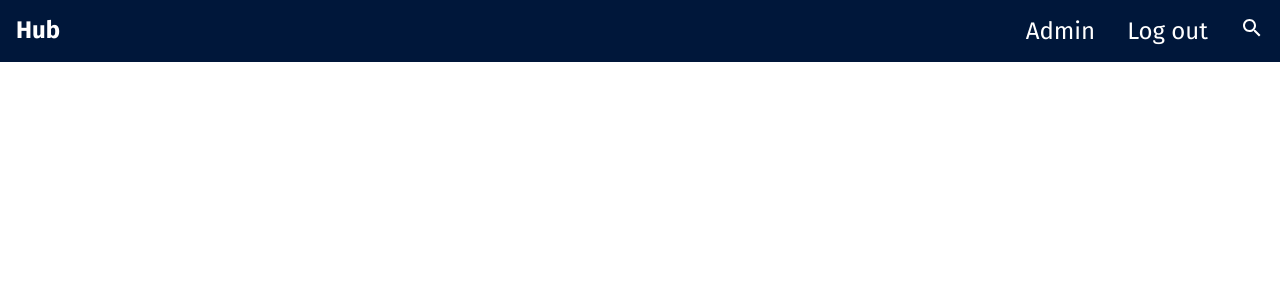
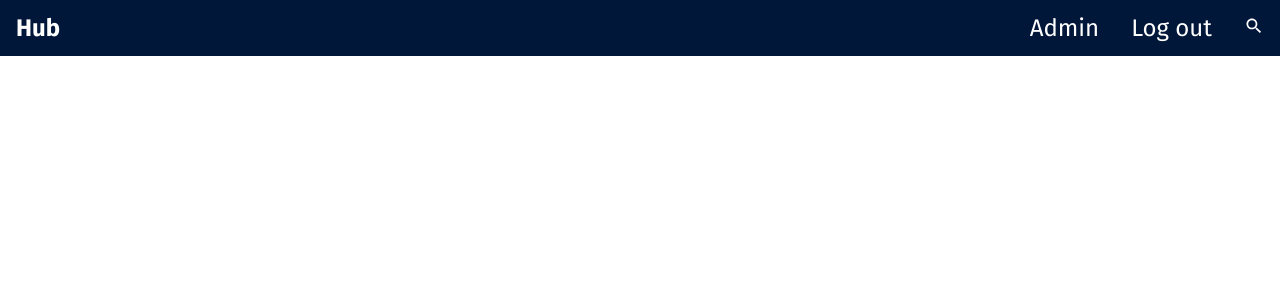
Before and after one commit to SirMorland/huld-hub, a React (Create React App) app in the folder web/: page / in a window 1280 px wide. Shown: the top 300 px of the page. Built offline with nearby package versions, Linux system fonts and the light colour scheme.

Commit message:
fix: navbar height

```diff
--- a/web/src/components/NavBar/NavBar.js
+++ b/web/src/components/NavBar/NavBar.js
@@ -24,6 +24,7 @@ const headerTypography = (theme) => ({
   padding: 0,
   backgroundColor: "transparent",
   cursor: "pointer",
+  lineHeight: 1,
   textDecoration: "none",
 })
 
@@ -62,7 +63,7 @@ const NavBar = ({ loggedIn = false, role, onLogOutClick }) => {
           <StyledLi><StyledButton type="button" onClick={onLogOutClick}>Log out</StyledButton></StyledLi>
           <StyledLi>
             <StyledLink href="/search">
-              <SearchIcon />
+              <SearchIcon fontSize="small"/>
             </StyledLink>
           </StyledLi>
         </StyledUl>}
```
